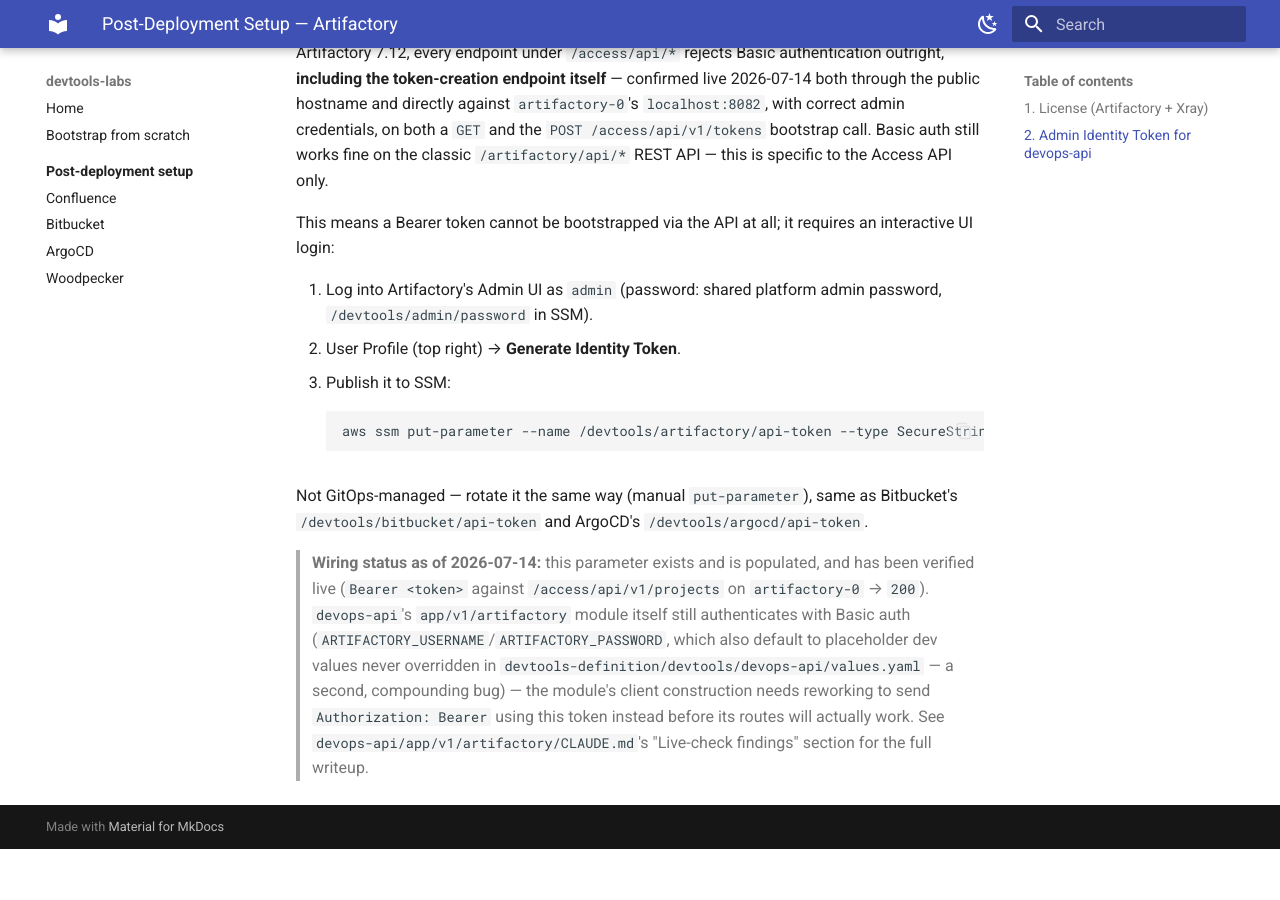
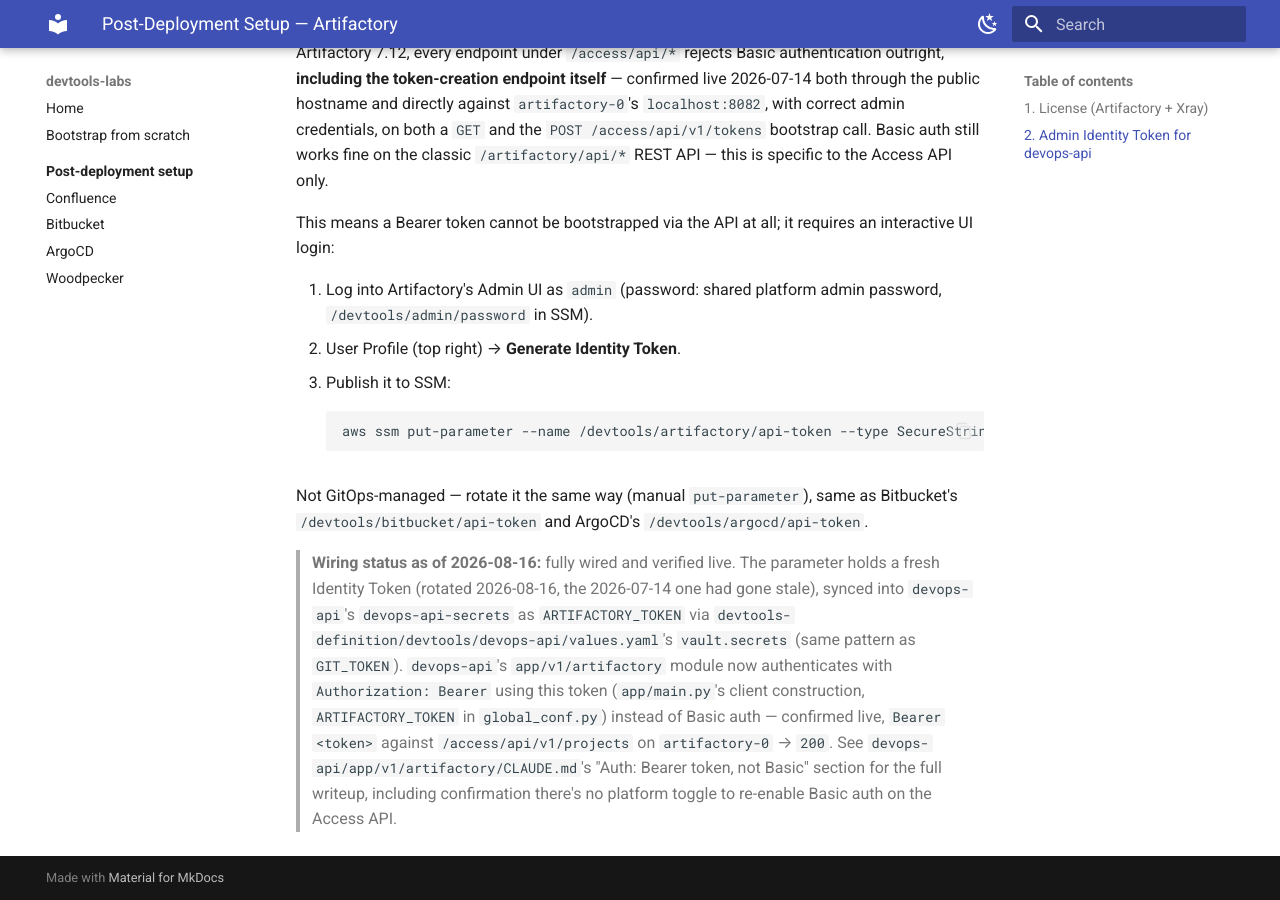
Before and after one commit to devops-tashtiot/devtools-labs, an MkDocs documentation site: the page built from docs/post-devtools-implementation/artifactory/README.md, in a window 1280 px wide and 900 px high, scrolled down 1119 px. Built offline with MkDocs 1.6.1 and Material for MkDocs 9.7.7, drawn with Linux system fonts in a browser that asks for light colours; before the commit the page ends 1968 px from its top, so only the background shows below that.

Commit message:
Update Artifactory post-deploy doc: Bearer-token wiring complete
devops-api's app/v1/artifactory now authenticates against the Access API
with the Identity Token this doc already documented generating, instead
of Basic auth. Rotated the SSM token (the 2026-07-14 one had gone stale).

```diff
--- a/docs/post-devtools-implementation/artifactory/README.md
+++ b/docs/post-devtools-implementation/artifactory/README.md
@@ -68,14 +68,16 @@ Not GitOps-managed — rotate it the same way (manual `put-parameter`), same
 as Bitbucket's `/devtools/bitbucket/api-token` and ArgoCD's
 `/devtools/argocd/api-token`.
 
-> **Wiring status as of 2026-07-14:** this parameter exists and is
-> populated, and has been verified live (`Bearer <token>` against
-> `/access/api/v1/projects` on `artifactory-0` → `200`). `devops-api`'s
-> `app/v1/artifactory` module itself still authenticates with Basic auth
-> (`ARTIFACTORY_USERNAME`/`ARTIFACTORY_PASSWORD`, which also default to
-> placeholder dev values never overridden in
-> `devtools-definition/devtools/devops-api/values.yaml` — a second,
-> compounding bug) — the module's client construction needs reworking to
-> send `Authorization: Bearer` using this token instead before its routes
-> will actually work. See `devops-api/app/v1/artifactory/CLAUDE.md`'s
-> "Live-check findings" section for the full writeup.
+> **Wiring status as of 2026-08-16:** fully wired and verified live. The
+> parameter holds a fresh Identity Token (rotated 2026-08-16, the
+> 2026-07-14 one had gone stale), synced into `devops-api`'s
+> `devops-api-secrets` as `ARTIFACTORY_TOKEN` via
+> `devtools-definition/devtools/devops-api/values.yaml`'s `vault.secrets`
+> (same pattern as `GIT_TOKEN`). `devops-api`'s `app/v1/artifactory` module
+> now authenticates with `Authorization: Bearer` using this token
+> (`app/main.py`'s client construction, `ARTIFACTORY_TOKEN` in
+> `global_conf.py`) instead of Basic auth — confirmed live,
+> `Bearer <token>` against `/access/api/v1/projects` on `artifactory-0` →
+> `200`. See `devops-api/app/v1/artifactory/CLAUDE.md`'s "Auth: Bearer
+> token, not Basic" section for the full writeup, including confirmation
+> there's no platform toggle to re-enable Basic auth on the Access API.
```
